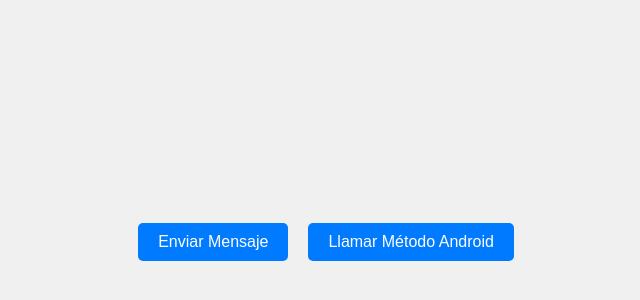
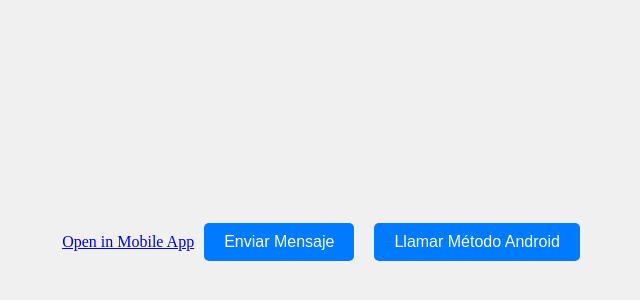
Before and after one commit to educastrog/mobile-message, a plain HTML site: page index.html in a window 1280 px wide. Shown: the part 166-466 px from the top of the page, without its empty margins (314-954 px from the left). Drawn offline with Linux system fonts and the light colour scheme.

Commit message:
Add deeplink button

```diff
--- a/index.html
+++ b/index.html
@@ -30,6 +30,7 @@
     </style>
 </head>
 <body>
+    <a href="gbrappi://com.grability.rappi?goto=rappi_pay&section=insurance_home">Open in Mobile App</a>
     <button id="postMessageButton">Enviar Mensaje</button>
     <button id="androidMethodButton">Llamar Método Android</button>
 
```
